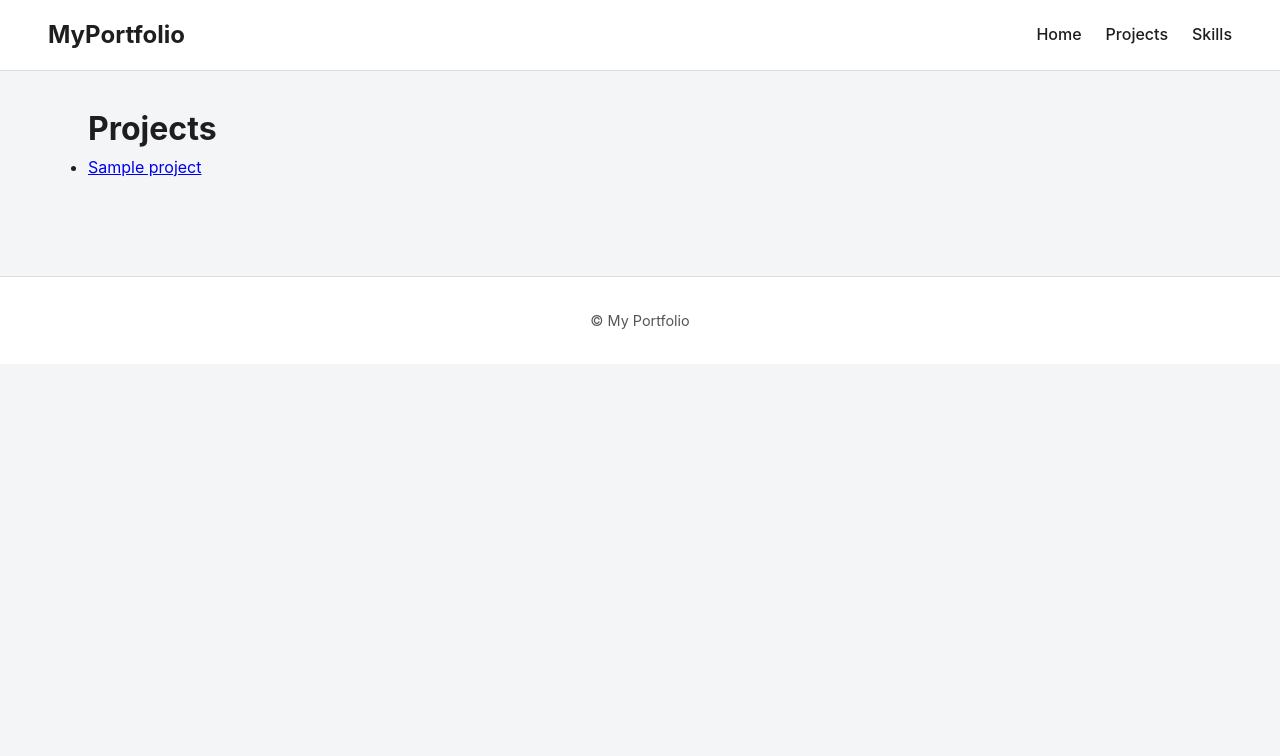
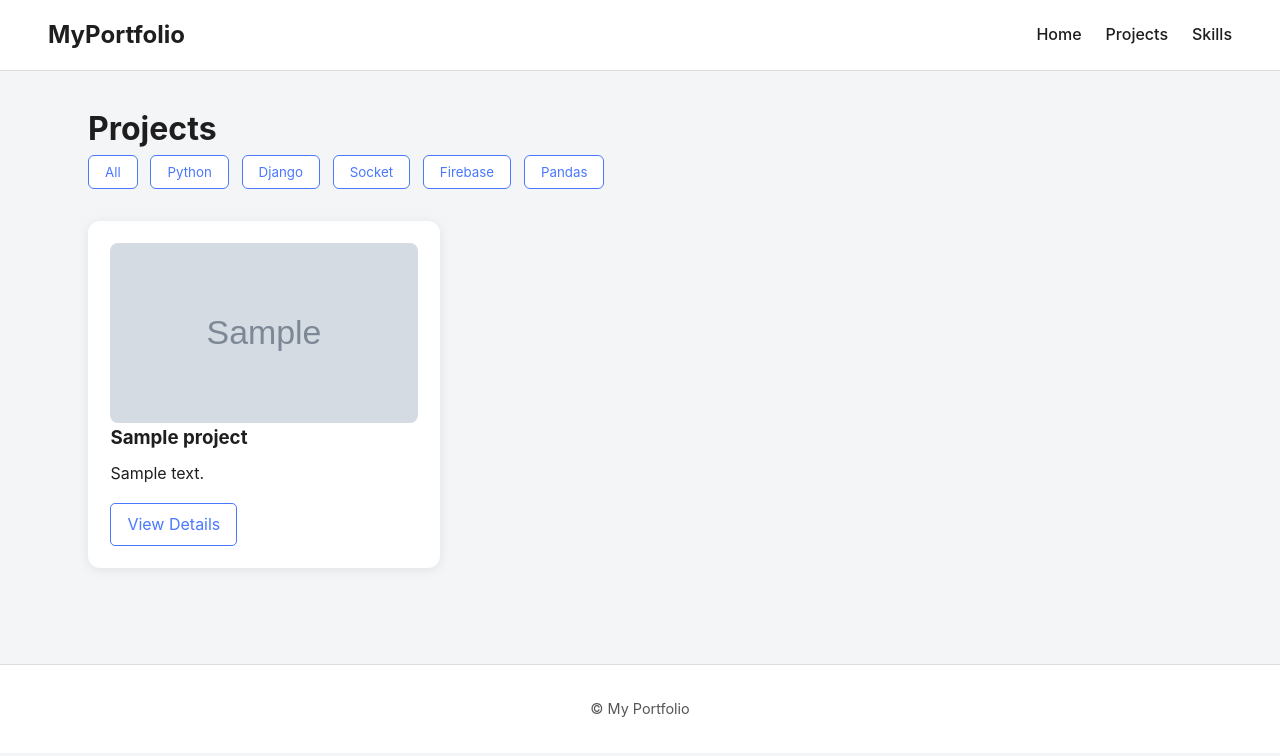
Before and after one commit to btyre1/PortfolioWebsite, a Django app: page /projects/ in a window 1280 px wide. Shown: the top 756 px of the page. Run offline with Django 5.2, Linux system fonts and the light colour scheme; tables that the repository leaves empty hold one stand-in row (values such as "Sample post"); grey boxes marked "Sample" are stand-in pictures.

Commit message:
Fixed and polished HTML & CSS

```diff
--- /dev/null
+++ b/portfolio_site/main/static/main/style.css
@@ -0,0 +1,316 @@
+/* portfolio_site/main/static/main/style.css */
+
+/* ===== BASIC RESET ===== */
+* {
+    margin: 0;
+    padding: 0;
+    box-sizing: border-box;
+    font-family: 'Inter', sans-serif;
+}
+
+body {
+    background: #f4f5f7;
+    color: #1e1e1e;
+    line-height: 1.6;
+}
+
+/* ===== NAVBAR ===== */
+.navbar {
+    display: flex;
+    justify-content: space-between;
+    align-items: center;
+    padding: 1rem 3rem;
+    background: #ffffff;
+    border-bottom: 1px solid #ddd;
+    position: sticky;
+    top: 0;
+    z-index: 1000;
+}
+
+.nav-brand {
+    font-size: 1.5rem;
+    font-weight: bold;
+}
+
+.nav-links {
+    display: flex;
+    gap: 1.5rem;
+    list-style: none;
+}
+
+.nav-links a {
+    text-decoration: none;
+    color: #1e1e1e;
+    font-weight: 500;
+    transition: color 0.3s ease;
+}
+
+.nav-links a:hover {
+    color: #4a78ff;
+}
+
+/* ===== MAIN CONTENT ===== */
+.content {
+    padding: 2rem 3rem;
+    max-width: 1200px;
+    margin: auto;
+}
+
+/* ===== HERO SECTION ===== */
+.hero {
+    text-align: center;
+    padding: 4rem 0;
+}
+
+.hero h1 {
+    font-size: 3rem;
+    margin-bottom: 1rem;
+}
+
+.hero p {
+    font-size: 1.2rem;
+    margin-bottom: 2rem;
+}
+
+.btn-primary {
+    padding: 0.7rem 1.5rem;
+    background: #4a78ff;
+    color: white;
+    border-radius: 6px;
+    text-decoration: none;
+    transition: background 0.3s ease;
+}
+
+.btn-primary:hover {
+    background: #3a61d9;
+}
+
+/* ===== CARD GRID ===== */
+.card-grid {
+    display: grid;
+    grid-template-columns: repeat(auto-fill, minmax(260px, 1fr));
+    gap: 1.5rem;
+}
+
+.card {
+    background: white;
+    padding: 1.4rem;
+    border-radius: 12px;
+    box-shadow: 0 2px 12px rgba(0,0,0,0.08);
+    transition: transform 0.3s ease, box-shadow 0.3s ease;
+}
+
+.card:hover {
+    transform: translateY(-5px);
+    box-shadow: 0 4px 20px rgba(0,0,0,0.12);
+}
+
+.card h3 {
+    margin-bottom: 0.5rem;
+}
+
+.card-thumbnail {
+    width: 100%;
+    height: 180px;
+    overflow: hidden;
+    border-radius: 8px;
+}
+
+.card-thumbnail img {
+    width: 100%;
+    height: 100%;
+    object-fit: cover; /* keeps aspect ratio, fills container */
+    display: block;
+    transition: transform 0.3s ease;
+}
+
+.card:hover .card-thumbnail img {
+    transform: scale(1.05);
+}
+
+.btn-secondary {
+    display: inline-block;
+    margin-top: 1rem;
+    padding: 0.5rem 1rem;
+    border: 1px solid #4a78ff;
+    color: #4a78ff;
+    border-radius: 5px;
+    text-decoration: none;
+    transition: all 0.3s ease;
+}
+
+.btn-secondary:hover {
+    background: #4a78ff;
+    color: white;
+}
+
+/* ===== PROJECT DETAIL PAGE ===== */
+.detail-container {
+    background: white;
+    padding: 2rem;
+    border-radius: 12px;
+    box-shadow: 0 2px 12px rgba(0,0,0,0.05);
+    margin: 2rem auto;
+}
+
+.detail-container h1 {
+    margin-bottom: 1.5rem;
+    font-size: 2.2rem;
+}
+
+.project-thumbnail,
+.project-gallery {
+    margin-bottom: 2rem;
+}
+
+.project-thumbnail img,
+.project-gallery img {
+    width: 100%;
+    max-width: 500px;
+    height: auto;
+    border-radius: 8px;
+    object-fit: cover;
+    display: block;
+    margin: 1rem auto;
+}
+
+.project-long-desc {
+    margin-bottom: 2rem;
+    font-size: 1.1rem;
+    line-height: 1.8;
+}
+
+.detail-section h3,
+.project-tags h4 {
+    margin-bottom: 1rem;
+}
+
+.detail-section ul,
+.project-tags ul {
+    list-style: disc;
+    padding-left: 1.5rem;
+}
+
+.detail-section li,
+.project-tags li {
+    margin-bottom: 0.5rem;
+}
+
+/* Add spacing between GitHub link and sections */
+.detail-container > p,
+.detail-section,
+.project-tags {
+    margin-top: 2rem;
+    margin-bottom: 2rem;
+}
+
+/* ===== SKILLS ===== */
+.skills-container {
+    max-width: 800px;
+    margin: 2rem auto;
+}
+
+.skill {
+    margin-bottom: 1.5rem;
+}
+
+.skill-name {
+    font-weight: 600;
+    margin-bottom: 0.5rem;
+}
+
+.skill-bar {
+    background: #e1e4ea;
+    height: 12px;
+    border-radius: 6px;
+    overflow: hidden;
+}
+
+.skill-fill {
+    height: 100%;
+    background: #4a78ff;
+    border-radius: 6px;
+    transition: width 1s ease-in-out;
+}
+
+/* ===== FOOTER ===== */
+.footer {
+    margin-top: 4rem;
+    text-align: center;
+    padding: 2rem 0;
+    font-size: 0.9rem;
+    color: #555;
+    background: #fff;
+    border-top: 1px solid #ddd;
+}
+
+/* ===== FILTER BUTTONS ===== */
+.filter-buttons {
+    display: flex;
+    gap: 0.8rem;
+    margin-bottom: 2rem;
+    flex-wrap: wrap;
+}
+
+.filter-btn {
+    padding: 0.5rem 1rem;
+    border: 1px solid #4a78ff;
+    background: white;
+    color: #4a78ff;
+    border-radius: 6px;
+    cursor: pointer;
+    transition: all 0.3s ease;
+}
+
+.filter-btn:hover,
+.filter-btn.active {
+    background: #4a78ff;
+    color: white;
+}
+
+/* ===== LIGHTBOX MODAL ===== */
+#lightbox {
+    position: fixed;
+    display: none;
+    top: 0; left: 0;
+    width: 100%; height: 100%;
+    background: rgba(0,0,0,0.8);
+    justify-content: center;
+    align-items: center;
+    z-index: 2000;
+}
+
+#lightbox img {
+    max-width: 90%;
+    max-height: 80%;
+    border-radius: 8px;
+}
+
+#lightbox span.close {
+    position: absolute;
+    top: 20px;
+    right: 30px;
+    font-size: 2rem;
+    color: white;
+    cursor: pointer;
+}
+
+/* ===== RESPONSIVE ===== */
+@media (max-width: 768px) {
+    .content {
+        padding: 1rem 2rem;
+    }
+
+    .hero h1 {
+        font-size: 2.2rem;
+    }
+
+    .card-grid {
+        grid-template-columns: 1fr;
+    }
+
+    .project-thumbnail img,
+    .project-gallery img {
+        max-width: 100%;
+    }
+}
--- a/portfolio_site/main/templates/main/base.html
+++ b/portfolio_site/main/templates/main/base.html
@@ -8,7 +8,8 @@
     <meta charset="UTF-8">
     <meta name="viewport" content="width=device-width, initial-scale=1.0">
     <title>{% block title %}My Portfolio{% endblock %}</title>
-    <link rel="stylesheet" href="{% static 'css/style.css' %}">
+    <link rel="stylesheet" href="{% static 'main/style.css' %}">
+    <script src="{% static 'main/script.js' %}" defer></script>
 </head>
 
 <body>
--- a/portfolio_site/main/templates/main/project_list.html
+++ b/portfolio_site/main/templates/main/project_list.html
@@ -3,13 +3,32 @@
 {% extends "main/base.html" %}
 
 {% block content %}
-<h1>Projects</h1>
+<h1 class="page-title">Projects</h1>
 
-<ul>
-    {% for p in projects %}
-        <li>
-            <a href="{% url 'project_detail' p.slug %}">{{ p.title }}</a>
-        </li>
+<!-- Filter buttons -->
+<div class="filter-buttons">
+    <button class="filter-btn" data-filter="all">All</button>
+    <button class="filter-btn" data-filter="python">Python</button>
+    <button class="filter-btn" data-filter="django">Django</button>
+    <button class="filter-btn" data-filter="socket">Socket</button>
+    <button class="filter-btn" data-filter="firebase">Firebase</button>
+    <button class="filter-btn" data-filter="pandas">Pandas</button>
+</div>
+
+<!-- Project Cards -->
+<div class="card-grid">
+    {% for project in projects %}
+    <div class="card" data-tech="{{ project.tech_stack|lower }}">
+        <div class="card-thumbnail">
+            {% if project.thumbnail %}
+                <img src="{{ project.thumbnail.url }}" alt="{{ project.title }}">
+            {% endif %}
+        </div>
+        <h3>{{ project.title }}</h3>
+        <p>{{ project.short_desc }}</p>
+        <a class="btn-secondary" href="{% url 'project_detail' project.slug %}">View Details</a>
+    </div>
     {% endfor %}
-</ul>
+</div>
+
 {% endblock %}
```
